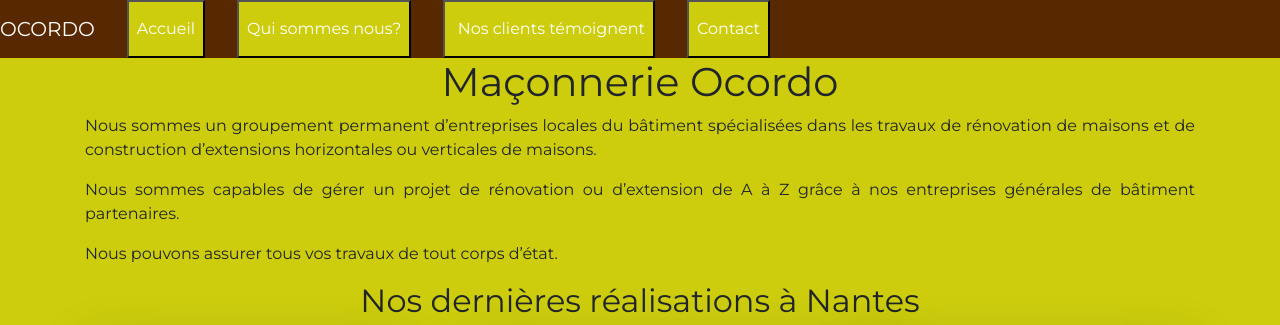
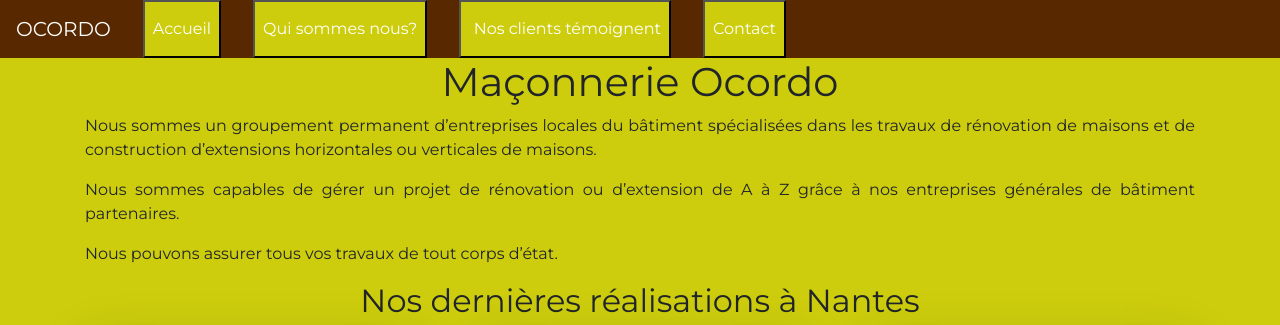
Before and after one commit to TonyRouyer/ProjetGroupePHP, a PHP site: page / in a window 1280 px wide. Shown: the top 325 px of the page. Run offline with PHP 8.4, Linux system fonts and the light colour scheme.

Commit message:
margin brand

```diff
--- a/index.php
+++ b/index.php
@@ -25,7 +25,7 @@
     </head>
     <body>
     <nav class="navbar navbar-expand-lg">
-            <a class="navbar-brand text-white" href="#">OCORDO</a>
+            <a class="navbar-brand text-white ml-3" href="#">OCORDO</a>
             <button class="navbar-toggler" type="button" data-toggle="collapse" data-target="#navbarNav" aria-controls="navbarNav" aria-expanded="false" aria-label="Toggle navigation">
                 <span class="navbar-toggler-icon"></span>
             </button>
--- a/source.xml
+++ b/source.xml
@@ -10,7 +10,7 @@
 <h2 class="col-12 text-center">Nos dernières réalisations à Nantes</h2>
 <div class="gallery_box_single row text-center">
     <div class="img col-4"><img class="shadow-lg p-3 mb-3" src="assets/img/Renovation-appartement-nantes-ocordo-travaux-300-225.jpg" alt="Rénovation d'un appartement à Nantes"/><p class="caption-text">Rénovation d'un appartement à Nantes</p></div>
-    <div class="img col-4"><img class="shadow-lg p-3 mb-3" src="assets/img/Travaux-de-renovation-à-nantes-300-225.jpg" alt="Aménagement de comble à Nantes"/><p class="caption-text">Aménagement de comble à Nantes</p></div>
+    <div class="img col-4"><img class="shadow-lg p-3 mb-3" src="assets/img/Travaux-de-renovation-…-nantes-300-225.jpg" alt="Aménagement de comble à Nantes"/><p class="caption-text">Aménagement de comble à Nantes</p></div>
     <div class="img col-4"><img class="shadow-lg p-3 mb-3" src="assets/img/entreprise-de-renovation-OCORDO-300-225.jpg" alt="Rénovation d'une maison à Nantes"/><p class="caption-text">Rénovation d'une maison à Nantes</p></div>
     <div class="img col-6"><img class="shadow-lg p-3 mb-3" src="assets/img/renovation-appartement-nantes-300-225.jpg" alt="Travaux de rénovation dans un appartement à Nantes"/><p class="caption-text">Travaux de rénovation dans un appartement à Nantes</p></div>
     <div class="img col-6"><img class="shadow-lg p-3 mb-3" src="assets/img/societe-de-renovation-a-nantes-2.jpg" alt="Rénovation d'un appartement à Nantes"/><p class="caption-text">Rénovation d'un appartement à Nantes</p></div>
```
